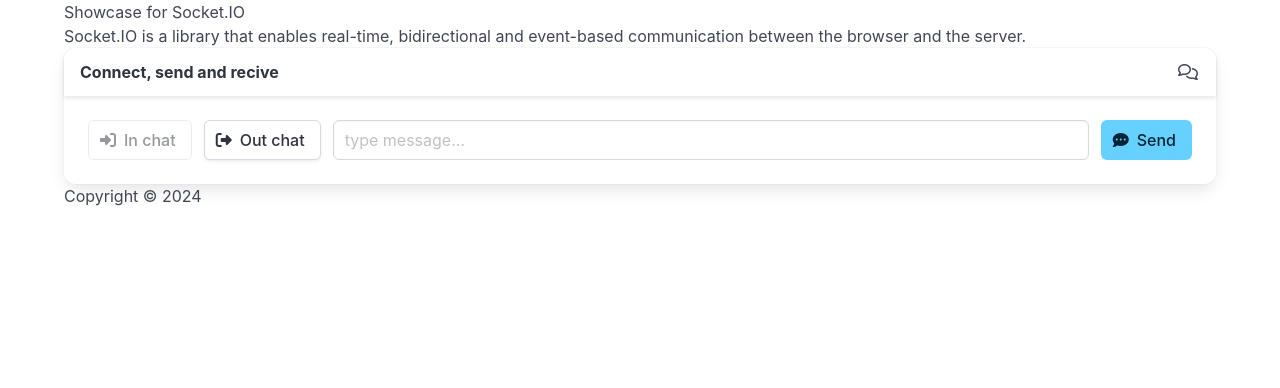
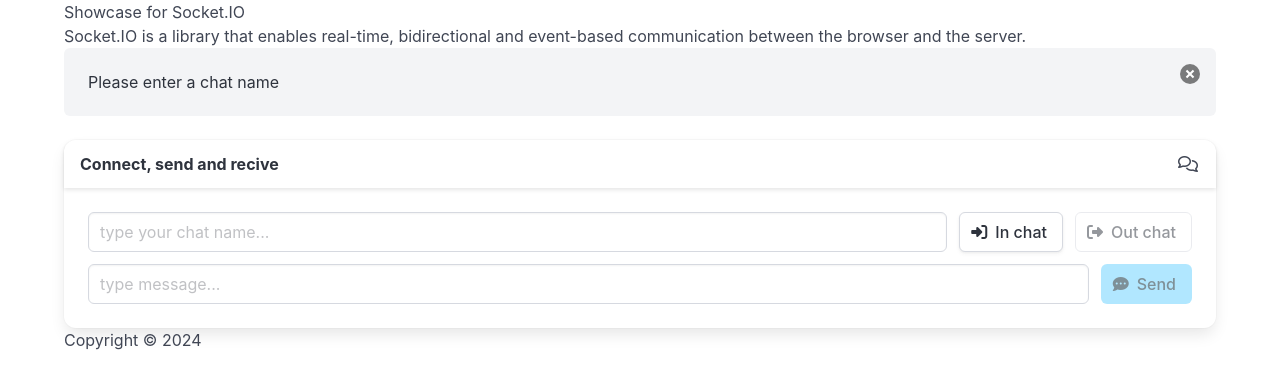
Before and after one commit to mvs13/game-house, a website: page public/showcase.html in a window 1280 px wide. Both pictures are taken after a click on the button "In chat". Drawn offline with nearby package versions, Linux system fonts and the light colour scheme; no server answers.

Commit message:
Showcase chat:in

```diff
--- /dev/null
+++ b/public/js/common.js
@@ -0,0 +1,20 @@
+function operateNotification(notificationId) {
+  const notification = document.getElementById(notificationId);
+  const hideBtn = document.querySelector(`#${notificationId} .delete`);
+  if (hideBtn !== null && notification !== null) {
+    notification.classList.add('is-invisible')
+    hideBtn.addEventListener('click', (evt) => {
+      notification.classList.add('is-invisible')
+    })
+  }
+}
+
+function showNotificationMsg(notificationId, msg) {
+  const notification = document.getElementById(notificationId);
+  const msgBox = document.querySelector(`#${notificationId} .notification__msg`);
+  console.log(msgBox);
+  if (notification !== null && msgBox !== null) {
+    msgBox.innerHTML  = msg;
+    notification.classList.remove('is-invisible')
+   }
+}
--- a/public/js/showcase.js
+++ b/public/js/showcase.js
@@ -1,33 +1,47 @@
 let socket = undefined;
 
-const inChat = document.querySelector('#inchat-btn');
-const outChat = document.querySelector('#outchat-btn');
+const chatName = document.querySelector("#chat-name");
+const inChat = document.querySelector("#inchat-btn");
+const outChat = document.querySelector("#outchat-btn");
 outChat.disabled = true;
-const inputMsg = document.querySelector('#input')
-const sendMsg = document.querySelector('#sendmsg-btn');
+const inputMsg = document.querySelector("#input");
+const sendMsg = document.querySelector("#sendmsg-btn");
 sendMsg.disabled = true;
 
-inChat.addEventListener('click', (e) => {
-  if (socket === undefined) {
+operateNotification("notify");
+
+inChat.addEventListener("click", (e) => {
+  if (socket === undefined && chatName.value !== "") {
     socket = io();
     if (socket !== undefined) {
       inChat.disabled = true;
       outChat.disabled = false;
-      sendMsg.disabled = false
+      sendMsg.disabled = false;
+      socket.emit("chat:in-ask", chatName.value);
+      socket.on("chat:in-reply", (answer) => {
+        showNotificationMsg("notify", answer);
+      });
     }
+  } else {
+    showNotificationMsg("notify", "Please enter a chat name");
   }
 });
 
-outChat.addEventListener('click', (e) => {
+outChat.addEventListener("click", (e) => {
   if (socket !== undefined) {
-    socket.close(); inChat.disabled = false; outChat.disabled = true; socket = undefined;
+    socket.close();
+    inChat.disabled = false;
+    outChat.disabled = true;
+    socket = undefined;
   }
 });
 
-sendMsg.addEventListener('click', (e) => {
+sendMsg.addEventListener("click", (e) => {
   e.preventDefault();
   if (inputMsg.value) {
-    socket.emit('chat:message', inputMsg.value);
-    inputMsg.value = '';
+    socket.emit("chat:msg-send", inputMsg.value);
+    inputMsg.value = "";
+  } else {
+    showNotificationMsg("notify", "Please enter a message");
   }
 });
--- a/public/showcase.html
+++ b/public/showcase.html
@@ -5,6 +5,7 @@
     <meta name="viewport" content="width=device-width, initial-scale=1.0" />
     <title>GH - Showcase</title>
     <script defer src="https://cdn.socket.io/4.7.5/socket.io.min.js"></script>
+    <script defer src="./js/common.js"></script>
     <script defer src="./js/showcase.js"></script>
     <!-- <link rel="stylesheet" href="/css/fontawesome/css/fontawesome.min.css" /> -->
     <!-- <link rel="stylesheet" href="/css/fontawesome/css/solid.min.css" /> -->
@@ -20,6 +21,11 @@
         Socket.IO is a library that enables real-time, bidirectional and
         event-based communication between the browser and the server.
       </p>
+      <div id="notify" class="notification">
+        <button class="delete"></button>
+        <div class="notification__msg"></div>
+      </div>
+      <!-- Connect, send and recive -->
       <div class="card">
         <header class="card-header">
           <p class="card-header-title">Connect, send and recive</p>
@@ -31,8 +37,16 @@
         </header>
         <div class="card-content">
           <ul id="messages"></ul>
-          <form id="form" action="">
           <div class="field is-grouped">
+            <p class="control is-expanded">
+              <input
+                id="chat-name"
+                autocomplete="off"
+                class="input"
+                type="text"
+                placeholder="type your chat name..."
+              />
+            </p>
             <button id="inchat-btn" class="button">
               <span class="icon">
                 <i class="fas fa-sign-in-alt"></i>
@@ -45,6 +59,8 @@
               </span>
               <span>Out chat</span>
             </button>
+          </div>
+          <div class="field is-grouped">
             <p class="control is-expanded">
               <input
                 id="input"
@@ -63,7 +79,6 @@
               </button>
             </p>
           </div>
-          </form>
         </div>
       </div>
     </main>
```
Also changed, not shown: server.js (+21 -15 lines). Lines whose indentation alone changed are shown as unchanged.
